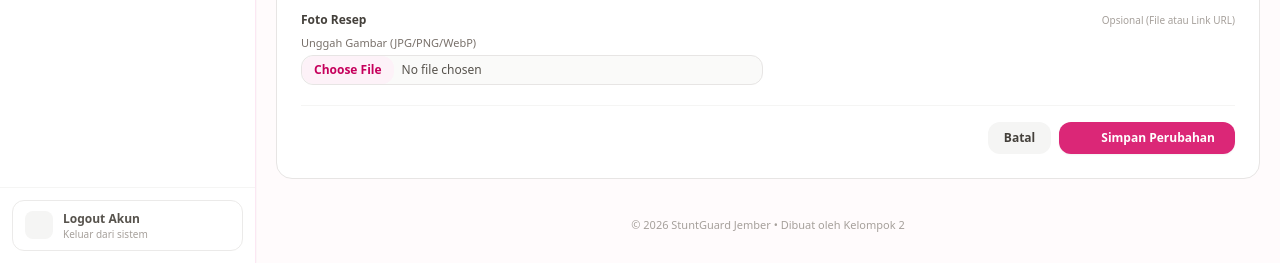
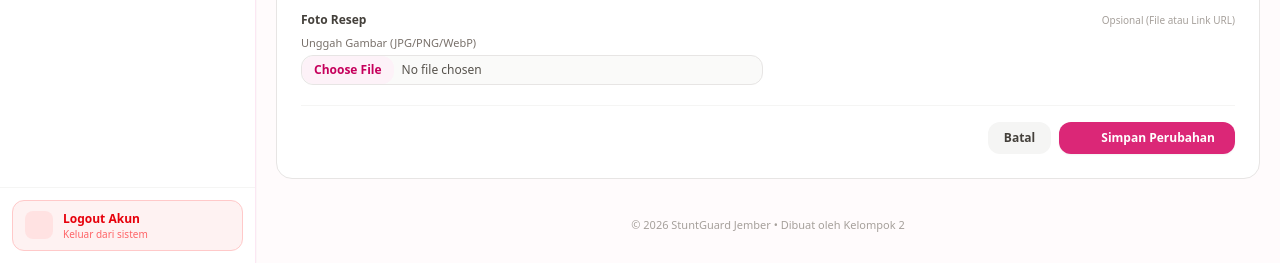
Before and after one commit to awndreyy/stuntGuard_Jember, a Laravel app: template resources/views/admin/formMpasi.blade.php in a window 1280 px wide. Shown: the part 735-998 px from the top of the page. Run offline with Laravel 12, Linux system fonts and the light colour scheme; the template is opened without the code that fills it, so the values that code supplies are empty; style sheets or scripts are compiled from the project's sources.

Commit message:
style and pagination

```diff
--- a/app/Http/Controllers/MpasiController.php
+++ b/app/Http/Controllers/MpasiController.php
@@ -28,7 +28,7 @@ class MpasiController extends Controller
                 });
             })
             ->latest('created_at')->orderByDesc('id_resep')
-            ->paginate(6)->withQueryString();
+            ->paginate(5)->withQueryString();
 
         $totalResep = Mpasi::count();
         $total68 = Mpasi::where('kategori_usia', '6-8')->count();
--- a/resources/views/components/admin/sidebar.blade.php
+++ b/resources/views/components/admin/sidebar.blade.php
@@ -111,13 +111,13 @@
         <div class="p-3 border-t border-stone-100 shrink-0">
             <form action="{{ route('logout') }}" method="POST" data-confirm="logout">
                 @csrf
-                <button type="submit" class="w-full flex items-center gap-2.5 px-3 py-2.5 rounded-xl text-stone-600 hover:text-pink-700 hover:bg-pink-50 border border-stone-200/80 hover:border-pink-200 transition-all font-semibold text-xs cursor-pointer group">
-                    <div class="w-7 h-7 rounded-lg bg-stone-100 group-hover:bg-pink-100 text-stone-500 group-hover:text-pink-700 flex items-center justify-center transition-colors shrink-0">
+                <button type="submit" class="w-full flex items-center gap-2.5 px-3 py-2.5 rounded-xl text-red-600 hover:text-red-800 bg-red-50 hover:bg-red-100 border border-red-200 hover:border-red-300 transition-all font-semibold text-xs cursor-pointer group">
+                    <div class="w-7 h-7 rounded-lg bg-red-100 group-hover:bg-red-200 text-red-600 group-hover:text-red-800 flex items-center justify-center transition-colors shrink-0">
                         <i data-lucide="log-out" class="w-3.5 h-3.5"></i>
                     </div>
                     <div class="text-left min-w-0">
                         <span class="block leading-tight text-xs font-semibold">Logout Akun</span>
-                        <span class="block text-[10px] text-stone-400 group-hover:text-pink-600/70 font-normal leading-tight mt-0.5">Keluar dari sistem</span>
+                        <span class="block text-[10px] text-red-400 group-hover:text-red-600 font-normal leading-tight mt-0.5">Keluar dari sistem</span>
                     </div>
                 </button>
             </form>
```
